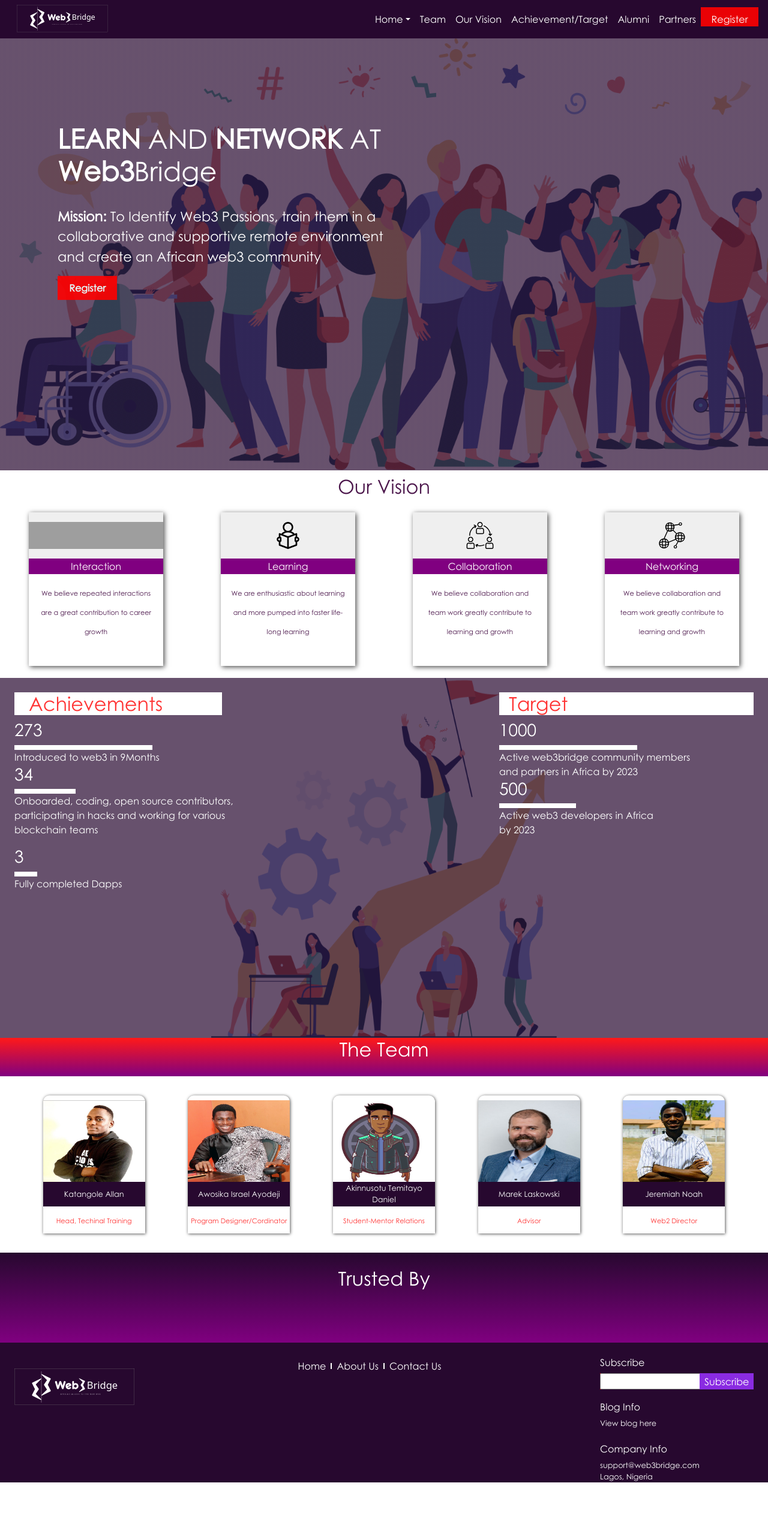
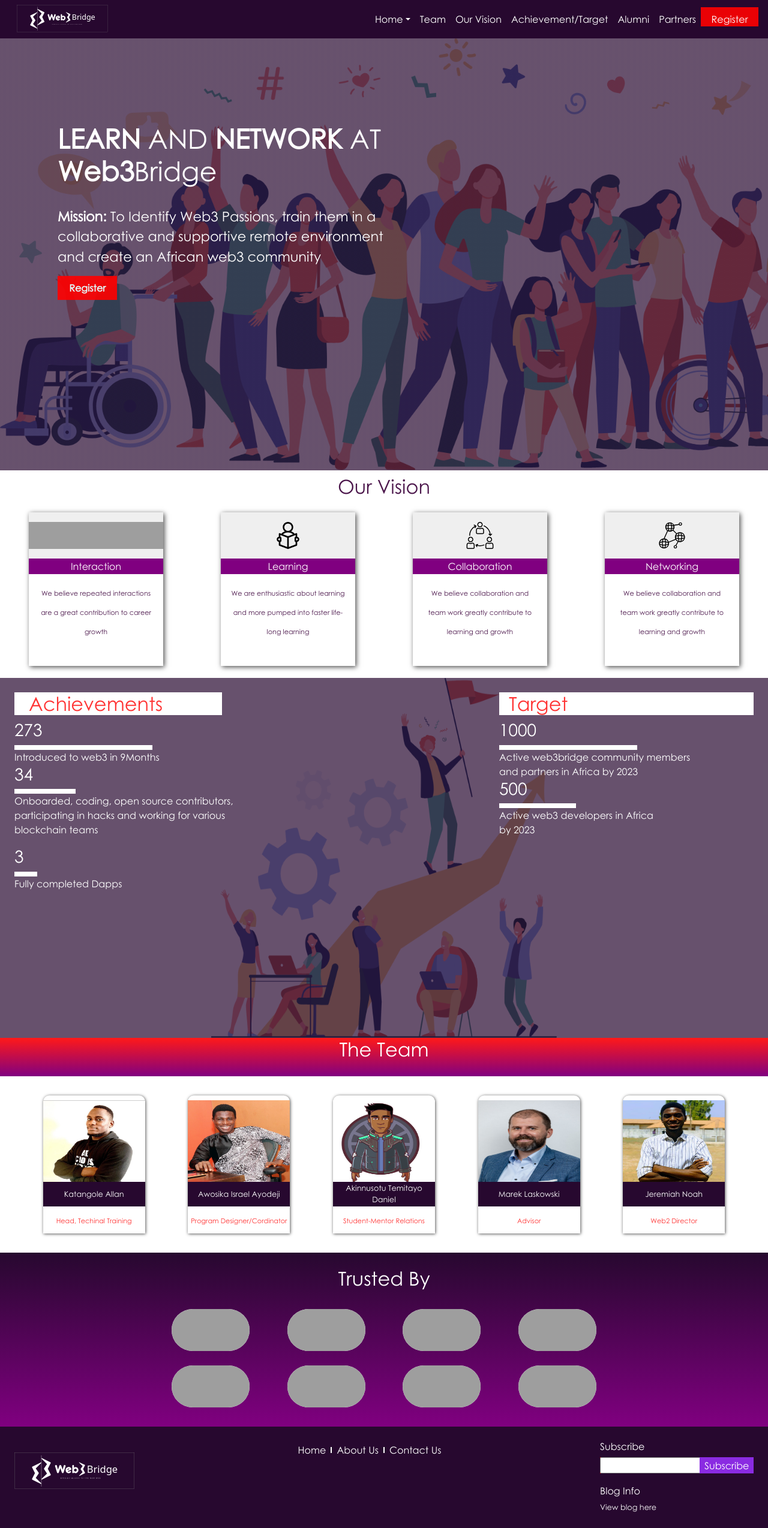
Before and after one commit to jerrynoah96/web3bridge-website, a React (Create React App) app: page / in a window 1280 px wide. Shown: the top 2547 px of the page at 60% size. Before the commit the page ends 2471 px from the top, so only its background shows below. Built offline with nearby package versions, Linux system fonts and the light colour scheme; grey boxes are pictures that could not be loaded.

Commit message:
fixed trusted section on pc

```diff
--- a/package.json
+++ b/package.json
@@ -14,6 +14,7 @@
     "react-router-dom": "^5.2.0",
     "react-scripts": "4.0.1",
     "react-scroll": "^1.8.1",
+    "reactstrap": "^8.8.1",
     "styled-components": "^5.2.1",
     "web-vitals": "^0.2.4"
   },
--- a/src/App.css
+++ b/src/App.css
@@ -349,7 +349,7 @@
   margin-top: 1.5rem;
 }
 .trusted img{
-  height: 0px;
+  height: 70px;
   width: 130px;
   background-color: white;
   border-radius: 50px;
```
Also changed, not shown: 1 other file (tests, documents, lock files or other folders).
